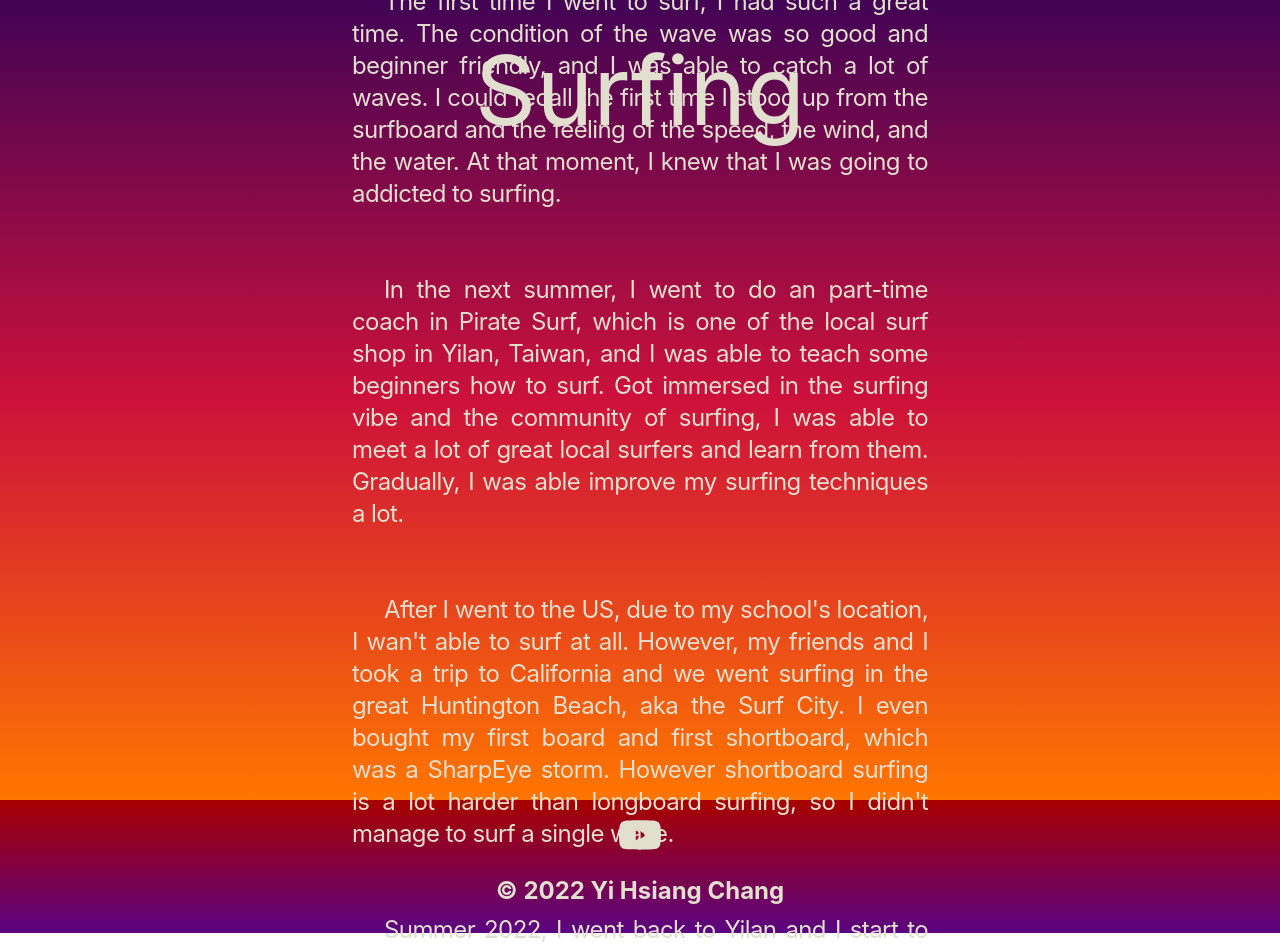
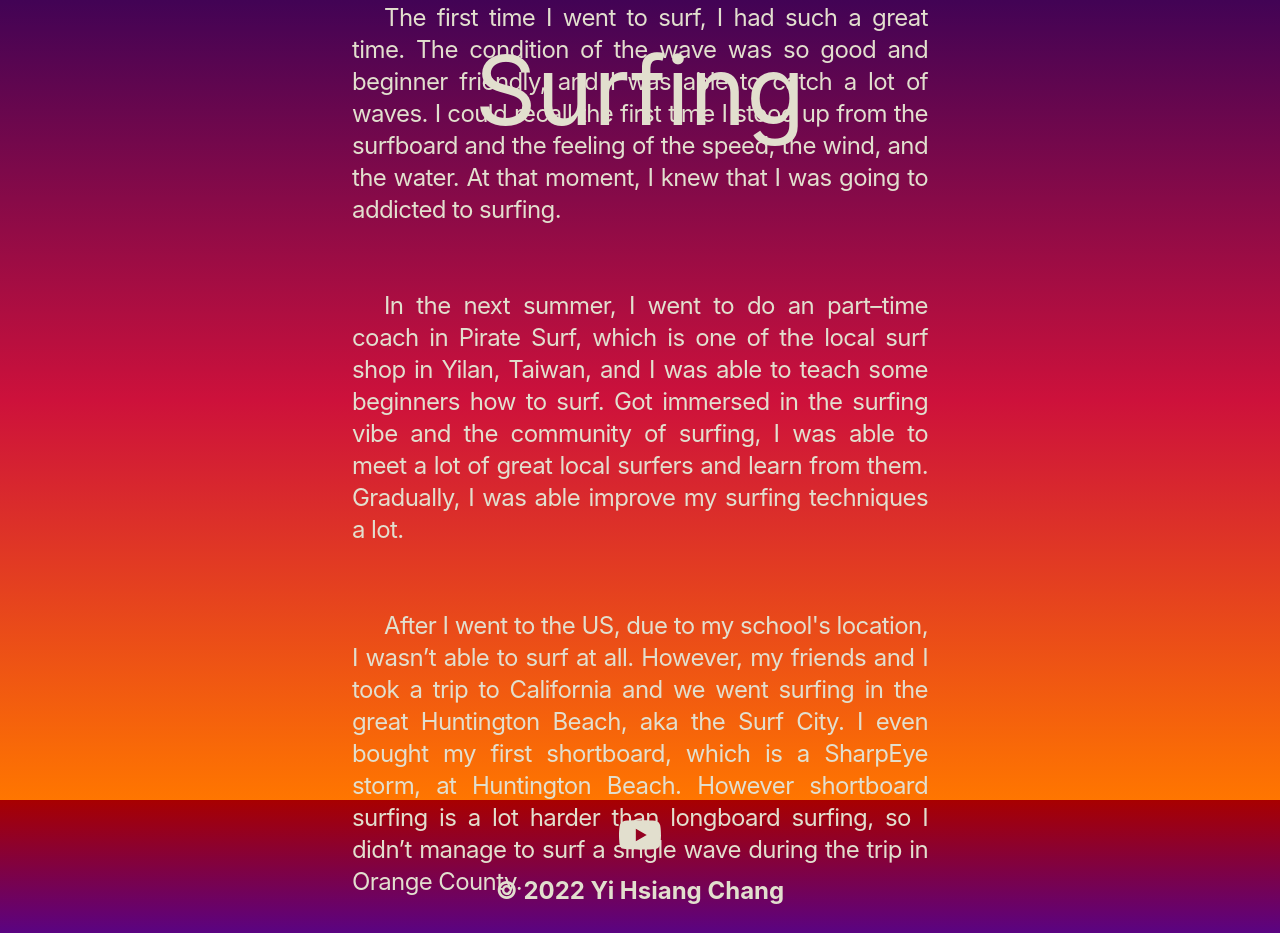
Before and after one commit to SeanoChang/SeanoChang.github.io, a Next.js app: page /surfing/surfing_page in a window 1280 px wide. Shown: the top 950 px of the page. Built offline with nearby package versions, Linux system fonts and the light colour scheme.

Commit message:
html_typography

```diff
--- a/components/body_components/Skills.tsx
+++ b/components/body_components/Skills.tsx
@@ -65,7 +65,7 @@ class Skills extends React.Component<{expand: boolean, handleExpand: any}, any>
             return (
                 <div className="flex flex-col py-8 px-4" key={i.id}>
                     <div className="font-bold text-2xl" key={i.id}>{i.skill}</div>
-                    <div className="flex flex-col text-xl px-4 py-6">
+                    <div className="flex flex-col text-xl px-4 py-6" key={i.id}>
                         {i.list.map((j: any) => {
                             return (
                                 <div className="flex flex-row text-xl py-4" key={j.id}>
--- a/pages/index.tsx
+++ b/pages/index.tsx
@@ -19,6 +19,7 @@ export default function Home() {
       <Head>
         <title>Seano Chang</title>
         <meta name="description" content="Sean Chang Personal Website" />
+        <meta charSet='utf-8' />
       </Head>
       <div className="w-screen min-h-screen shadow-stone-400 text-stone-800 dark:shadow-stone-600 dark:text-stone-300 ">
         <NavBar dark={darkMode} setDark={handleDarkMode}/>
--- a/pages/surfing/surfing_page.tsx
+++ b/pages/surfing/surfing_page.tsx
@@ -11,14 +11,16 @@ export default function SurfingPage() {
                 <title>Yi Hsiang Chang - Surfing</title>
                 <meta name="description" content="Yi Hsiang Chang Surfing Page" />
                 <meta name="viewport" content="initial-scale=1.0, width=device-width" />
+                <meta charSet='utf-8' />
             </Head>
             <main className="w-screen h-screen bg-gradient-to-b from-[#420355] via-[#CD113B] to-[#FF7600]">
                 <div className="flex flex-col justify-center items-center relatvie w-full h-full pb-20 text-[#e2dfce]">
                     <span className="flex flex-col justify-center h-1/4 items-center"><h1 className="text-8xl text-center">Surfing</h1></span>
                     <section className="flex flex-col justify-center items-center relative w-full h-3/4">
                         <p className="text-2xl w-1/2 p-8 text-justify indent-8 antialiased tracking-tight">
-                            Started surfing when I was at the first year of college. Due to covid, I hadn't been able to travel to the state.
-                            However, I met some friends through the a program from a college in Taiwan and we went to surf on one weekend.
+                            Started surfing when I was at the first year of college. Although, due to covid, I hadn't been able to travel to the state,
+                            I met some great friend through a program for international students in TsinHua University. One day, someone had an idea
+                            to take a trip to Yilan for surfing, and with the thought of giving surfing a try, I went with them.
                         </p>
                         <p className="text-2xl w-1/2 p-8 text-justify indent-8 antialiased tracking-tight">
                             The first time I went to surf, I had such a great time. The condition of the wave was so good and beginner friendly, and
@@ -26,14 +28,15 @@ export default function SurfingPage() {
                             the wind, and the water. At that moment, I knew that I was going to addicted to surfing.
                         </p>
                         <p className="text-2xl w-1/2 p-8 text-justify indent-8 antialiased tracking-tight">
-                            In the next summer, I went to do an part-time coach in Pirate Surf, which is one of the local surf shop in Yilan, Taiwan,
+                            In the next summer, I went to do an part&ndash;time coach in Pirate Surf, which is one of the local surf shop in Yilan, Taiwan,
                             and I was able to teach some beginners how to surf. Got immersed in the surfing vibe and the community of surfing, I was able
                             to meet a lot of great local surfers and learn from them. Gradually, I was able improve my surfing techniques a lot.
                         </p>
                         <p className="text-2xl w-1/2 p-8 text-justify indent-8 antialiased tracking-tight">
-                            After I went to the US, due to my school's location, I wan't able to surf at all. However, my friends and I took a trip to
-                            California and we went surfing in the great Huntington Beach, aka the Surf City. I even bought my first board and first shortboard,
-                            which was a SharpEye storm. However shortboard surfing is a lot harder than longboard surfing, so I didn't manage to surf a single wave.
+                            After I went to the US, due to my school's location, I wasn&rsquo;t able to surf at all. However, my friends and I took a trip to
+                            California and we went surfing in the great Huntington Beach, aka the Surf City. I even bought my first shortboard, which is a SharpEye storm,
+                            at Huntington Beach. However shortboard surfing is a lot harder than longboard surfing, so I didn&rsquo;t manage to surf a single wave during
+                            the trip in Orange County.
                         </p>
                         <p className="text-2xl w-1/2 p-8 text-justify indent-8 antialiased tracking-tight">
                             Summer 2022, I went back to Yilan and I start to surf with smaller wave conditions. The gentler wave allowed me to practice catching waves
```
